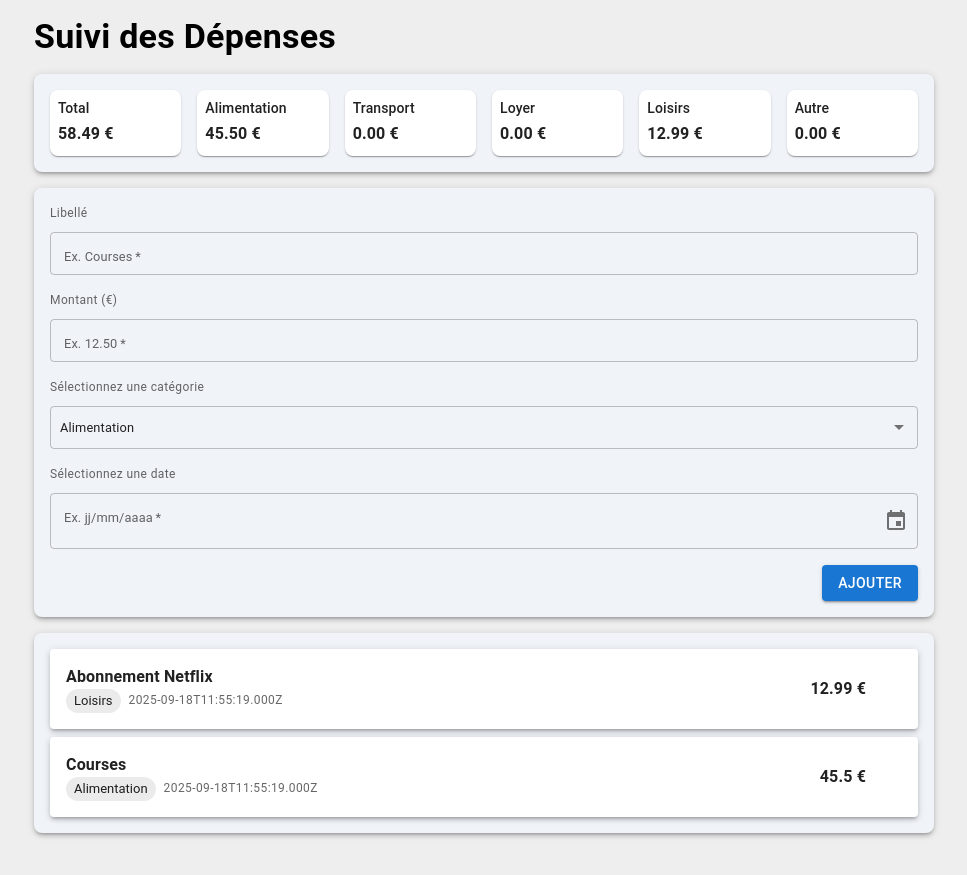
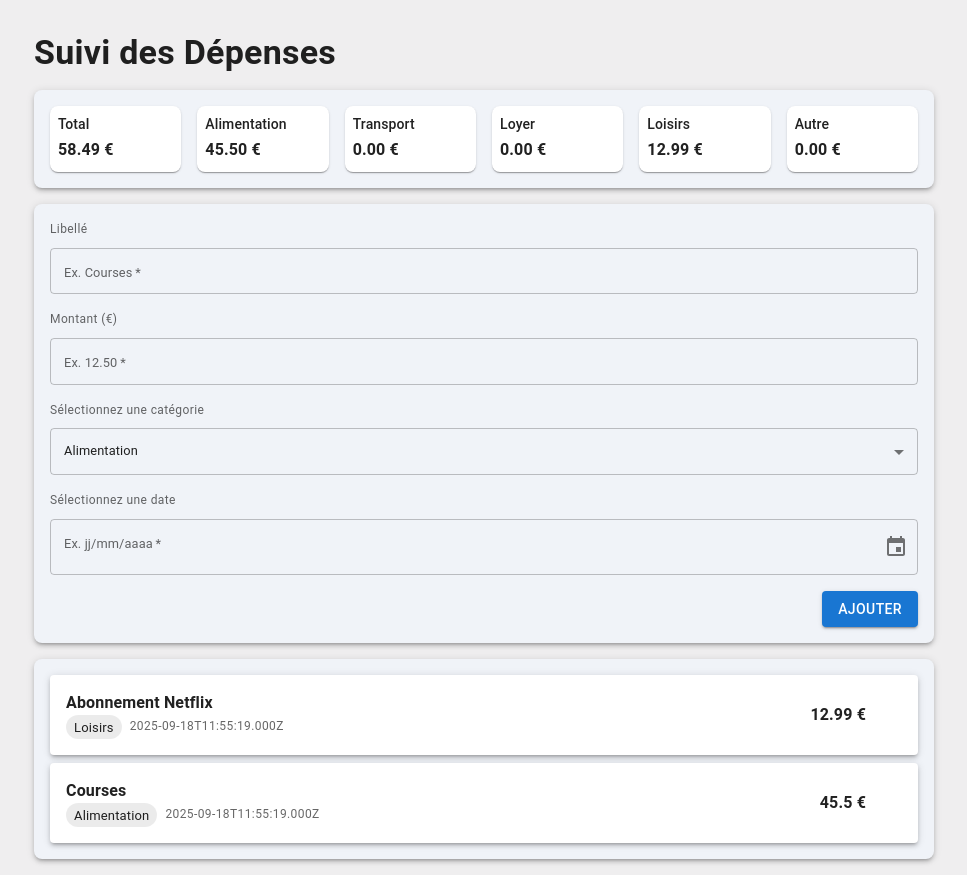
Before and after one commit to NataBoud/React-CDA, a React (Vite) app in the folder depenses-app/: page / in a window 1280 px wide. Shown: the whole page, without its empty margins (156-1123 px from the left). Before the commit the page ends 849 px from the top, so only its background shows below. Built offline with nearby package versions, Linux system fonts and the light colour scheme; some icons are missing.

Commit message:
fix(depenses-app): :lipstick: Utilisation de theme

```diff
--- a/depenses-app/src/App.tsx
+++ b/depenses-app/src/App.tsx
@@ -6,16 +6,24 @@ import { fr } from "date-fns/locale";
 import type { RootState } from "./store/store";
 import Dashboard from './components/Dashboard';
 import ExpenseList from './components/ExpenseList';
+import { ThemeProvider } from "@mui/material/styles";
+import CssBaseline from "@mui/material/CssBaseline";
+import theme from "./theme";
 
 function App() {
   const expenses = useSelector((state: RootState) => state.expenses.list);
   return (
-    <LocalizationProvider dateAdapter={AdapterDateFns} adapterLocale={fr}>
-        <Dashboard expenses={expenses} />
-        <ExpenseForm />
-        <ExpenseList />
-    </LocalizationProvider>
-  )
+    <ThemeProvider theme={theme}>
+      <CssBaseline />
+      <LocalizationProvider dateAdapter={AdapterDateFns} adapterLocale={fr}>
+        <div className="form-container">
+          <Dashboard expenses={expenses} />
+          <ExpenseForm />
+          <ExpenseList />
+        </div>
+      </LocalizationProvider>
+    </ThemeProvider>
+  );
 }
 
 export default App;
--- a/depenses-app/src/components/Dashboard.tsx
+++ b/depenses-app/src/components/Dashboard.tsx
@@ -22,7 +22,7 @@ export default function Dashboard({ expenses }: DashboardProps) {
 
     return (
         <>
-            <Typography variant="h4" fontWeight="bold" sx={{ mb: 2}}>Suivi des Dépenses</Typography>
+            <Typography variant="h4" fontWeight="bold" sx={{ mb: 2, mt: 4}}>Suivi des Dépenses</Typography>
             <Paper elevation={3} sx={{ p: 2, backgroundColor: "#f0f3f8ff", borderRadius: 2, }} >
 
                 <Stack direction={{ xs: "column", sm: "row" }} spacing={2}>
--- a/depenses-app/src/components/ExpenseForm.tsx
+++ b/depenses-app/src/components/ExpenseForm.tsx
@@ -51,7 +51,7 @@ export default function ExpenseForm() {
                             required
                             fullWidth
                             slotProps={{ inputLabel: { sx: { fontSize: "0.8rem" } }, }}
-                            sx={{"& .MuiOutlinedInput-input": {padding: "10px"},}}
+
                         />
                     </Stack>
 
@@ -68,7 +68,7 @@ export default function ExpenseForm() {
                             required
                             fullWidth
                             slotProps={{inputLabel: { sx: { fontSize: "0.8rem" }},}}
-                            sx={{ "& .MuiOutlinedInput-input": { padding: "10px" }, }}
+
                         />
                     </Stack>
 
@@ -82,7 +82,6 @@ export default function ExpenseForm() {
                             value={category}
                             onChange={e => setCategory(e.target.value as Category)}
                             fullWidth
-                            sx={{ "& .MuiSelect-select": { color: 'rgba(0,0,0,0.87)', fontSize: "0.8rem", padding: "10px" } }}
                         >
                             {categories.map(cat => (
                                 <MenuItem key={cat} value={cat}>{cat}</MenuItem>
@@ -103,10 +102,6 @@ export default function ExpenseForm() {
                                 textField: {
                                     required: true,
                                     fullWidth: true,
-                                    sx: {
-                                        "& .MuiInputLabel-root": { fontSize: "0.8rem" },
-                                        "& .MuiInputBase-input": { fontSize: "0.8rem" },
-                                    },
                                 },
                             }}
                         />
--- a/depenses-app/src/index.css
+++ /dev/null
@@ -1,22 +0,0 @@
-:root {
-  --bg: #efeeefff;
-  --panel: #1b1f26;
-  --text: #131030ff;
-  --muted: #a9a8ad;
-  --gap: 20px;
-  --font-main: "Roboto", sans-serif;
-}
-
-* {
-  margin: 0;
-  padding: 0;
-  box-sizing: border-box;
-  font-family: var(--font-main);
-}
-
-body {
-  background: var(--bg);
-  max-width: 900px;
-  width: 90%;
-  margin: 1rem auto;
-}
--- a/depenses-app/src/main.tsx
+++ b/depenses-app/src/main.tsx
@@ -1,6 +1,5 @@
 
 import { createRoot } from 'react-dom/client'
-import './index.css'
 import App from './App.tsx'
 import { Provider } from "react-redux"
 import { store } from './store/store';
--- /dev/null
+++ b/depenses-app/src/theme.ts
@@ -0,0 +1,58 @@
+// src/theme.ts
+import { createTheme } from "@mui/material/styles";
+
+const theme = createTheme({
+    components: {
+        // CssBaseline pour appliquer styles globaux au body
+        MuiCssBaseline: {
+            styleOverrides: {
+                body: {
+                    maxWidth: "900px",
+                    width: "90%",
+                    margin: "1rem auto",
+                    backgroundColor: "#efeeefff",
+                },
+            },
+        },
+
+        // Override TextField / OutlinedInput globalement
+        MuiOutlinedInput: {
+            styleOverrides: {
+                root: {
+                    fontSize: "0.8rem",
+                    "& input": {
+                        padding: "14px",
+                    },
+                    "&.Mui-focused input": {
+                        padding: "14px",
+                    },
+                    "&.Mui-error input": {
+                        padding: "14px",
+                    },
+                },
+            },
+        },
+
+        // Override InputLabel globalement
+        MuiInputLabel: {
+            styleOverrides: {
+                root: {
+                    fontSize: "0.8rem",
+                },
+            },
+        },
+
+        // Override Select globalement
+        MuiSelect: {
+            styleOverrides: {
+                select: {
+                    fontSize: "0.8rem",
+                    padding: "14px",
+                    color: 'rgba(0,0,0,0.87)',
+                },
+            },
+        },
+    },
+});
+
+export default theme;
```
